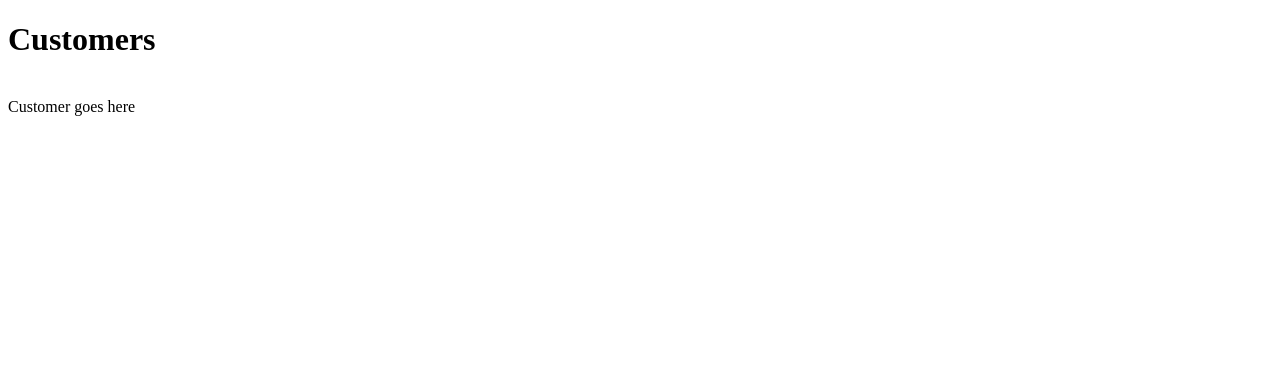
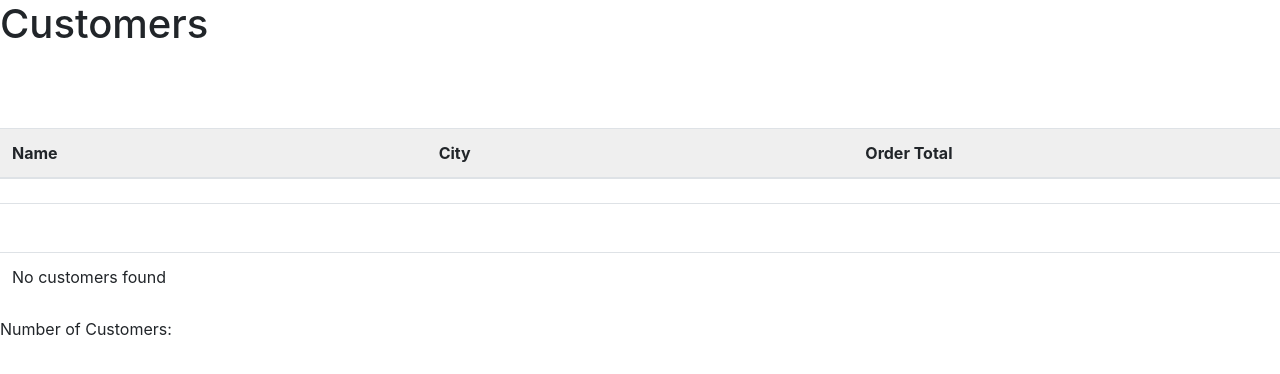
Before and after one commit to rajat29gupta/angular, an Angular app: page / in a window 1280 px wide. Shown: the top 374 px of the page. Built offline with nearby package versions, Linux system fonts and the light colour scheme.

Commit message:
added styles and sub component

```diff
--- /dev/null
+++ b/src/app/customers/customers-list/customers-list.component.html
@@ -0,0 +1,31 @@
+<br />
+<br />
+<table class="table table-hover">
+    <thead>
+        <tr>
+            <th>Name</th>
+            <th>City</th>
+            <th>Order Total</th>
+        </tr>
+    </thead>
+    <tr>
+        <td>
+            <a>
+
+            </a>
+        </td>
+        <td></td>
+        <td></td>
+    </tr>
+    <tr>
+        <td colspan="2">&nbsp;</td>
+        <td>
+
+        </td>
+    </tr>
+    <tr>
+        <td colspan="4">No customers found</td>
+    </tr>
+</table>
+Number of Customers:
+<br />
--- /dev/null
+++ b/src/app/customers/customers-list/customers-list.component.ts
@@ -0,0 +1,20 @@
+import { Component, OnInit } from '@angular/core';
+import { NullTemplateVisitor } from '@angular/compiler';
+
+@Component({
+  selector: 'app-customers-list',
+  templateUrl: './customers-list.component.html',
+  styleUrls: ['./customers-list.component.css']
+})
+export class CustomersListComponent implements OnInit {
+
+  filteredCustomers: any[]=[];
+  customerOrderTotal: number;
+  currencyCode: string='USD';
+
+  constructor() { }
+
+  ngOnInit() {
+  }
+
+}
--- a/src/app/customers/customers.component.html
+++ b/src/app/customers/customers.component.html
@@ -1,3 +1,3 @@
 <h1>{{title}}</h1>
 <br/>
-Customer goes here
+<app-customers-list></app-customers-list>
--- a/src/app/customers/customers.module.ts
+++ b/src/app/customers/customers.module.ts
@@ -1,10 +1,12 @@
 import { NgModule } from '@angular/core';
 import { CommonModule } from '@angular/common';
+import { CustomersListComponent } from './customers-list/customers-list.component';
 
 @NgModule({
-  declarations: [],
+  declarations: [CustomersListComponent],
   imports: [
     CommonModule
-  ]
+  ],
+  exports: [CustomersListComponent]
 })
 export class CustomersModule { }
--- /dev/null
+++ b/src/assets/styles.css
@@ -0,0 +1,34 @@
+html {
+    overflow-y: scroll;
+    overflow-x: hidden;
+}
+
+main {
+    position: relative;
+    padding-top: 55px;
+}
+
+/* Ensure display:flex and others don't override a [hidden] */
+[hidden] { display: none !important; }
+
+footer {
+    margin-top: 15px;
+}
+
+th {
+    cursor: pointer;
+}
+
+td {
+    width:33%;
+}
+
+.app-title {
+    line-height:50px;
+    font-size:20px;
+    color: white;
+}
+
+thead {
+    background-color: #efefef;
+}
--- a/src/index.html
+++ b/src/index.html
@@ -7,6 +7,10 @@
 
   <meta name="viewport" content="width=device-width, initial-scale=1">
   <link rel="icon" type="image/x-icon" href="favicon.ico">
+  <link rel="stylesheet" href="//maxcdn.bootstrapcdn.com/bootstrap/4.0.0/css/bootstrap.min.css"
+          integrity="sha384-Gn5384xqQ1aoWXA+058RXPxPg6fy4IWvTNh0E263XmFcJlSAwiGgFAW/dAiS6JXm"
+          crossorigin="anonymous">
+  <link href="assets/styles.css" rel="stylesheet" />
 </head>
 <body>
   <app-root>
```
Also changed, not shown: src/app/customers/customers-list/customers-list.component.css (added), 1 other file (tests, documents, lock files or other folders).
